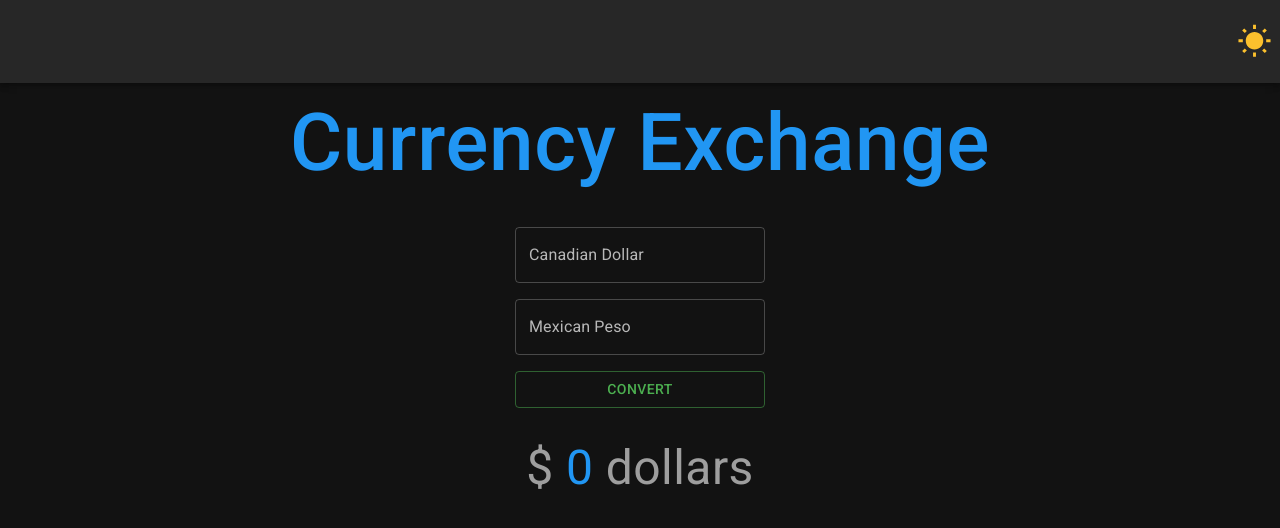
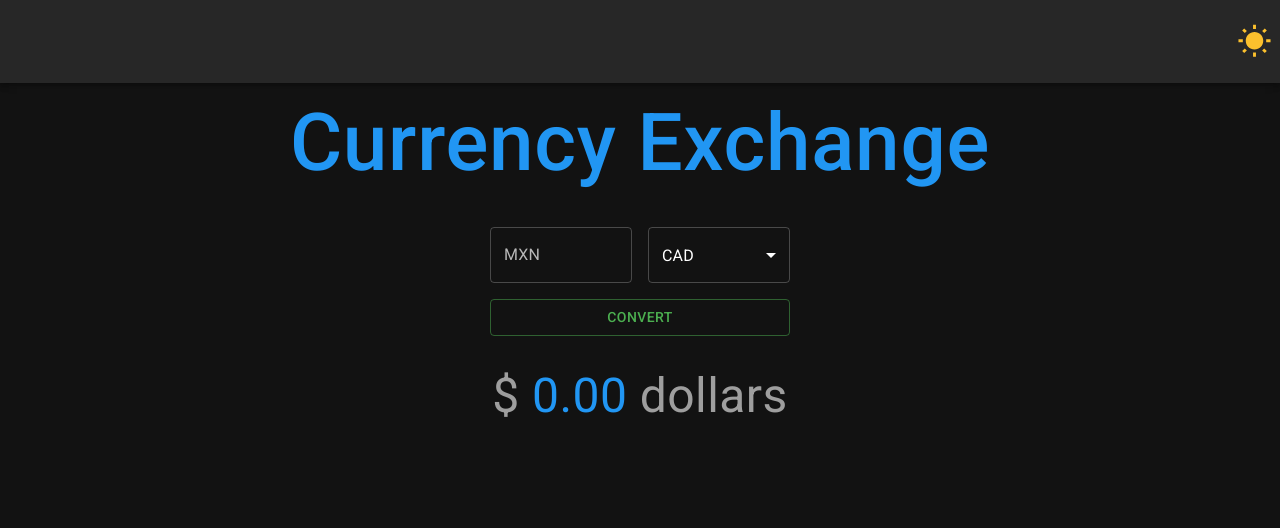
Before and after one commit to Code-with-Henil/week-4-contextapi-qbixmex, a React (Vite) app: page / in a window 1280 px wide. Shown: the top 528 px of the page. Built offline with nearby package versions, Linux system fonts and the light colour scheme.

Commit message:
redux-applied

```diff
--- a/package.json
+++ b/package.json
@@ -1,7 +1,7 @@
 {
   "name": "context-api",
   "private": true,
-  "version": "0.3.0",
+  "version": "0.4.0",
   "type": "module",
   "scripts": {
     "dev": "vite",
--- /dev/null
+++ b/src/components/CurrencySelector.tsx
@@ -0,0 +1,60 @@
+import { FormEvent, useContext, useState } from 'react';
+import { Box, Stack, TextField, Button, Select, MenuItem } from '@mui/material';
+import { CurrencyContext } from '../contexts/CurrencyContext';
+import { CurrencyCodes } from '../contexts/CurrencyReducer';
+
+const CurrencySelector = () => {
+  const [ mxn, setMXN ] = useState<number|string>('');
+  const [ currency, setCurrency ] = useState<string>('cad');
+
+  const { dispatch } = useContext(CurrencyContext);
+
+  const onConvert = (event: FormEvent<HTMLFormElement>) => {
+    event.preventDefault();
+    if (currency === 'cad') {
+      dispatch({ type: CurrencyCodes.CAD, payload: Number(mxn) });
+    }
+    if (currency === 'usd') {
+      dispatch({ type: CurrencyCodes.USD, payload: Number(mxn) });
+    }
+    setMXN('');
+  };
+
+  return (
+    <Box mb={3}>
+      <form onSubmit={onConvert}>
+        <Stack spacing={2} width={300}>
+          <Stack direction="row" gap={2}>
+            <TextField
+              label="MXN"
+              name="mxn"
+              variant="outlined"
+              placeholder="0"
+              autoComplete="off"
+              sx={{ width: "50%" }}
+              value={mxn}
+              onChange={(event) => setMXN(Number(event.target.value))}
+              onFocus={() => setMXN('')}
+            />
+            <Select
+              sx={{ width: "50%" }}
+              onChange={(event) => setCurrency(event.target.value)}
+              value={currency}
+            >
+              <MenuItem value="cad">CAD</MenuItem>
+              <MenuItem value="usd">USD</MenuItem>
+            </Select>
+          </Stack>
+
+          <Button
+            variant="outlined"
+            color="success"
+            type="submit"
+          >Convert</Button>
+        </Stack>
+      </form>
+    </Box>
+  );
+};
+
+export default CurrencySelector;
--- /dev/null
+++ b/src/components/DisplayCurrency.tsx
@@ -0,0 +1,34 @@
+import { useContext } from "react";
+import { Typography } from "@mui/material";
+import { grey, blue } from "@mui/material/colors";
+import { CurrencyContext } from "../contexts/CurrencyContext";
+
+const DisplayCurrency = () => {
+  const { exchange } = useContext(CurrencyContext);
+
+  const displayCurrency = (value: number) => {
+    return value.toLocaleString('en-us', {
+      minimumFractionDigits: 2,
+      maximumFractionDigits: 2,
+    });
+  };
+
+  return (
+    <>
+      <Typography
+        component="p"
+        fontSize="3rem"
+        mb={3}
+        color={grey[500]}
+      >
+        ${' '}
+        <span style={{ color: blue[500] }}>
+          { displayCurrency(exchange.result) }
+        </span>{' '}
+        dollars
+      </Typography>
+    </>
+  );
+};
+
+export default DisplayCurrency;
--- a/src/components/DisplayExchange.tsx
+++ /dev/null
@@ -1,24 +0,0 @@
-import { useContext } from "react";
-import { Typography } from "@mui/material";
-import { grey, blue } from "@mui/material/colors";
-import { CurrencyContext } from "../contexts/CurrencyContext";
-
-const DisplayExchange = () => {
-  const { exchange } = useContext(CurrencyContext);
-  return (
-    <Typography
-      component="p"
-      fontSize="3rem"
-      mb={3}
-      color={grey[500]}
-    >
-      ${' '}
-      <span style={{ color: blue[500] }}>
-        { exchange.result }
-      </span>{' '}
-      dollars
-    </Typography>
-  );
-};
-
-export default DisplayExchange;
--- a/src/components/ExchangeForm.tsx
+++ /dev/null
@@ -1,52 +0,0 @@
-import { FormEvent, useContext, useRef } from 'react';
-import { Box, Stack, TextField, Button } from '@mui/material';
-import { CurrencyContext } from '../contexts/CurrencyContext';
-
-const ExchangeForm = () => {
-  const cadRef = useRef<HTMLInputElement>(null);
-  const mxnRef = useRef<HTMLInputElement>(null);
-
-  const { exchange, setExchange, convertExchange } = useContext(CurrencyContext);
-
-  const onConvert = (event: FormEvent<HTMLFormElement>) => {
-    event.preventDefault();
-    setExchange({
-      ...exchange,
-      from: Number(cadRef.current!.value),
-      to: Number(mxnRef.current!.value),
-    });
-    convertExchange();
-  };
-
-  return (
-    <Box mb={3}>
-      <form onSubmit={onConvert}>
-        <Stack spacing={2} width={250}>
-          <TextField
-            label="Canadian Dollar"
-            name="mxn"
-            variant="outlined"
-            inputRef={cadRef}
-            placeholder="0"
-            autoComplete="off"
-          />
-          <TextField
-            label="Mexican Peso"
-            name="mxn"
-            variant="outlined"
-            inputRef={mxnRef}
-            autoComplete="off"
-            placeholder="0"
-          />
-          <Button
-            variant="outlined"
-            color="success"
-            type="submit"
-          >Convert</Button>
-        </Stack>
-      </form>
-    </Box>
-  );
-};
-
-export default ExchangeForm;
--- a/src/contexts/CurrencyContext.tsx
+++ b/src/contexts/CurrencyContext.tsx
@@ -1,38 +1,31 @@
-import React, { Dispatch, FC, ReactNode } from "react";
+import React, { Dispatch, FC, ReactNode, useReducer } from "react";
+import currencyReducer, { Action, CurrencyCodes } from "./CurrencyReducer";
 
 export type Exchange = {
-  from: number;
-  to: number;
+  currency: CurrencyCodes;
+  usd: number;
+  cad: number;
   result: number;
 };
 
 type CurrencyContextType = {
-  exchange: Exchange,
-  setExchange: Dispatch<Exchange>;
-  convertExchange: () => void;
+  exchange: Exchange;
+  dispatch: Dispatch<Action>;
 };
 
 const CurrencyContext = React.createContext<CurrencyContextType>({} as CurrencyContextType);
 
 const CurrencyProvider: FC<{ children: ReactNode }> = ({ children }) => {
 
-  const [ exchange, setExchange ] = React.useState<Exchange>({
-    from: 0,
-    to: 0,
+  const [ exchange, dispatch ] = useReducer(currencyReducer, {
+    currency: CurrencyCodes.USD,
+    usd: 17.32,
+    cad: 12.66,
     result: 0,
   });
 
-  const convertExchange = () => {
-    setExchange((prev) => {
-      return {
-        ...prev,
-        result: prev.from * prev.to,
-      };
-    });
-  };
-
   return (
-    <CurrencyContext.Provider value={{ exchange, setExchange, convertExchange }}>
+    <CurrencyContext.Provider value={{ exchange, dispatch }}>
       {children}
     </CurrencyContext.Provider>
   );
--- /dev/null
+++ b/src/contexts/CurrencyReducer.ts
@@ -0,0 +1,32 @@
+import { Exchange } from "./CurrencyContext";
+
+export enum CurrencyCodes {
+  CAD = 'cad',
+  USD = 'usd',
+}
+
+export interface Action {
+  type: CurrencyCodes,
+  payload: number,
+}
+
+const currencyReducer = (state: Exchange, action: Action) => {
+  switch (action.type) {
+    case 'usd':
+      return {
+        ...state,
+        result: action.payload / state.usd,
+      };
+
+    case 'cad':
+      return {
+        ...state,
+        result: action.payload / state.cad,
+      };
+
+    default:
+      return state;
+  }
+};
+
+export default currencyReducer;
--- a/src/contexts/ThemeContext.tsx
+++ b/src/contexts/ThemeContext.tsx
@@ -15,7 +15,7 @@ const ThemeProvider: FC<{ children: ReactNode }> = ({ children }) => {
     <ThemeContext.Provider value={{ theme, setTheme }}>
       {children}
     </ThemeContext.Provider>
-  )
+  );
 
 };
 
--- a/src/pages/home.page.tsx
+++ b/src/pages/home.page.tsx
@@ -1,6 +1,6 @@
 import { Box, Typography } from "@mui/material";
-import ExchangeForm from "../components/ExchangeForm";
-import DisplayExchange from "../components/DisplayExchange";
+import DisplayCurrency from "../components/DisplayCurrency";
+import CurrencySelector from "../components/CurrencySelector";
 import { CurrencyProvider } from "../contexts/CurrencyContext";
 
 const HomePage = () => {
@@ -22,8 +22,8 @@ const HomePage = () => {
       </Typography>
 
       <CurrencyProvider>
-        <ExchangeForm />
-        <DisplayExchange />
+        <CurrencySelector />
+        <DisplayCurrency />
       </CurrencyProvider>
     </Box>
   );
--- a/src/routes/public.routes.tsx
+++ b/src/routes/public.routes.tsx
@@ -1,7 +1,7 @@
 import { RouterProvider, createBrowserRouter } from "react-router-dom";
 import PublicLayout from "../layouts/public.layout";
 import NotFoundPage from "../pages/not-found.page";
-import HomePage from "../pages/Home.page";
+import HomePage from "../pages/home.page";
 
 const publicRoutes = createBrowserRouter([
   {
```
